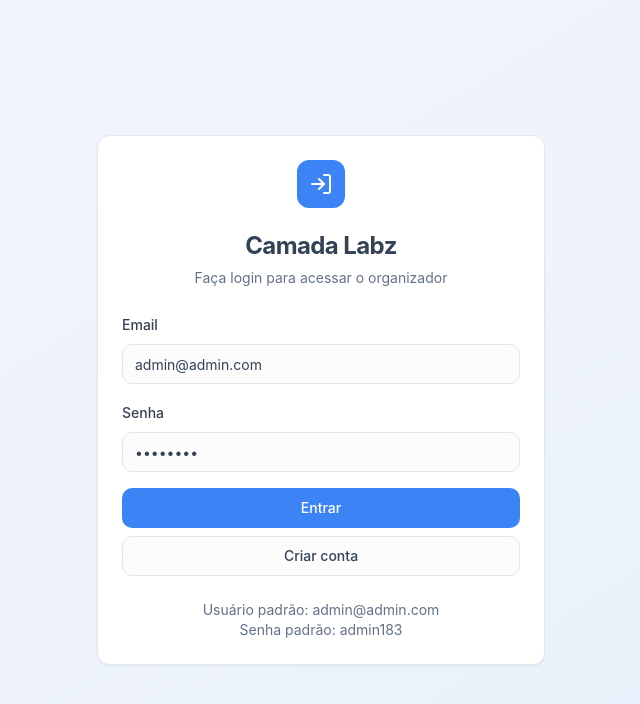
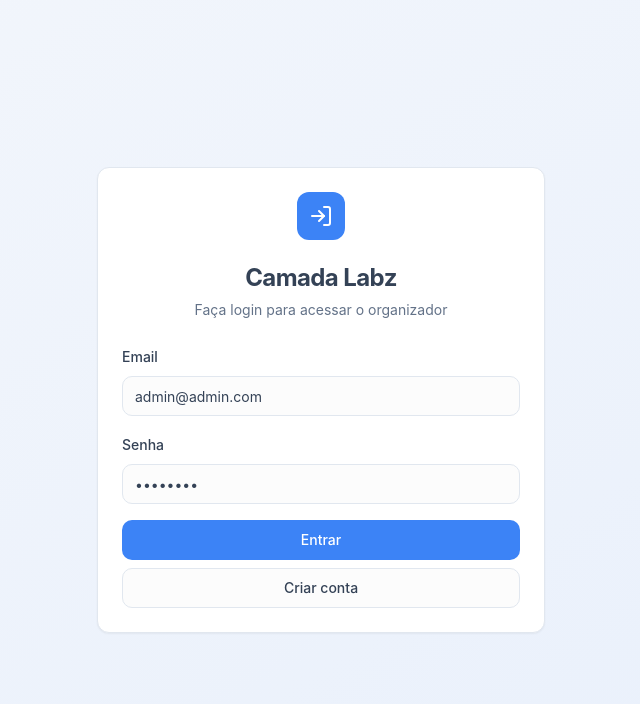
Before and after one commit to GabzBarbosa/assistente-camalabz, a React (Vite) app: page /login in a window 1280 px wide. Shown: the top 704 px of the page, without its empty margins (319-959 px from the left). Built offline with nearby package versions, Linux system fonts and the light colour scheme.

Commit message:
Remove default credentials display

```diff
--- a/src/pages/Login.tsx
+++ b/src/pages/Login.tsx
@@ -172,10 +172,6 @@ const Login = () => {
               </Button>
             </div>
           </form>
-          <div className="mt-6 text-center text-sm text-muted-foreground">
-            <p>Usuário padrão: admin@admin.com</p>
-            <p>Senha padrão: admin183</p>
-          </div>
         </CardContent>
       </Card>
     </div>
```
